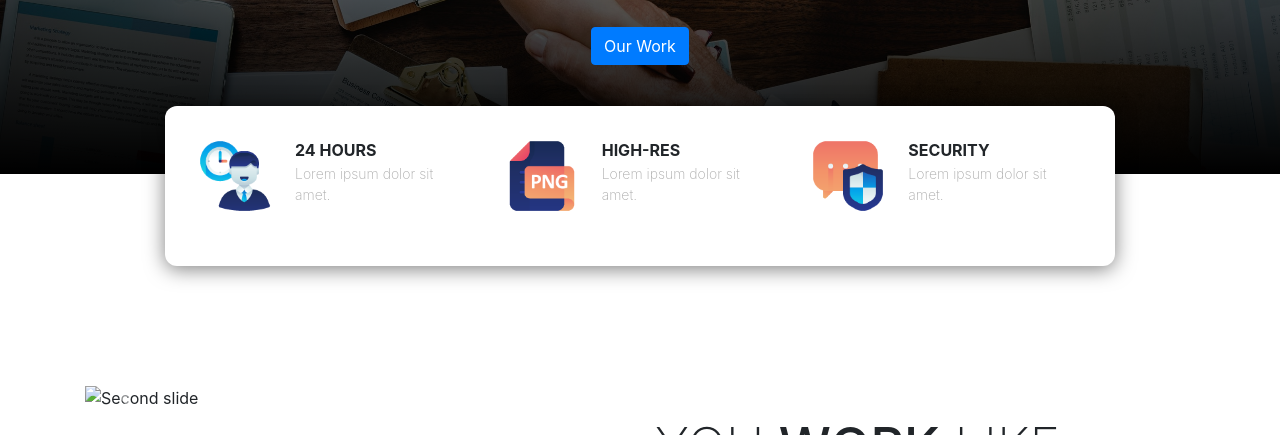
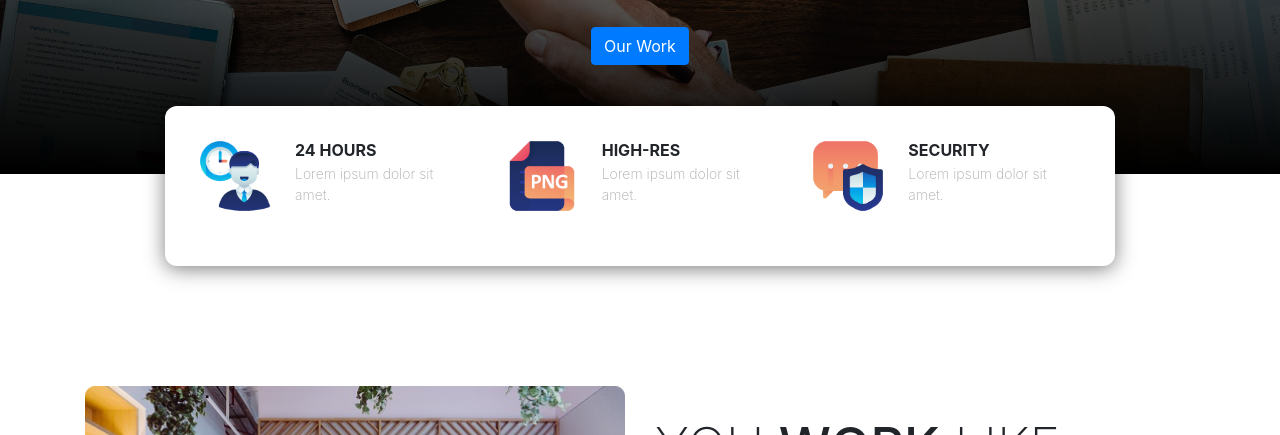
Before and after one commit to fadlisabda/fsmerantidigipreneur.github.io, a plain HTML site: page index.html in a window 1280 px wide. Both pictures are taken after a click on the link "ARTIKEL". Shown: the part 365-800 px from the top of the page. Drawn offline with nearby package versions, Linux system fonts and the light colour scheme; a web font is replaced by a local one.

Commit message:
menambahkan gambar

```diff
--- a/index.html
+++ b/index.html
@@ -77,28 +77,27 @@
       <!-- Workingspace -->
       <div class="row workingspace">
         <div class="col-lg-6">
-          <div id="carouselExampleControls" class="carousel slide" data-ride="carousel">
+          <div id="carouselExampleFade" class="carousel slide carousel-fade" data-ride="carousel">
             <div class="carousel-inner">
               <div class="carousel-item active">
                 <img class="d-block w-100" src="img/workingspace.png" alt="Workingspace" class="img-fluid" />
               </div>
               <div class="carousel-item">
-                <img class="d-block w-100" src=".../800x400?auto=yes&bg=666&fg=444&text=Second slide" alt="Second slide" />
+                <img class="d-block w-100" src="img/workingspace2.png" alt="Workingspace2" class="img-fluid" />
               </div>
               <div class="carousel-item">
-                <img class="d-block w-100" src=".../800x400?auto=yes&bg=555&fg=333&text=Third slide" alt="Third slide" />
+                <img class="d-block w-100" src="img/workingspace3.png" alt="Workingspace3" class="img-fluid" />
               </div>
             </div>
-            <a class="carousel-control-prev" href="#carouselExampleControls" role="button" data-slide="prev">
+            <a class="carousel-control-prev" href="#carouselExampleFade" role="button" data-slide="prev">
               <span class="carousel-control-prev-icon" aria-hidden="true"></span>
               <span class="sr-only">Previous</span>
             </a>
-            <a class="carousel-control-next" href="#carouselExampleControls" role="button" data-slide="next">
+            <a class="carousel-control-next" href="#carouselExampleFade" role="button" data-slide="next">
               <span class="carousel-control-next-icon" aria-hidden="true"></span>
               <span class="sr-only">Next</span>
             </a>
           </div>
-          <!-- <img src="img/workingspace.png" alt="Workingspace" class="img-fluid" /> -->
         </div>
         <div class="col-lg-5">
           <h3>You <span>work</span> like at <span>home</span></h3>
```
Also changed, not shown: img/workingspace2.png (added), img/workingspace3.png (added).
